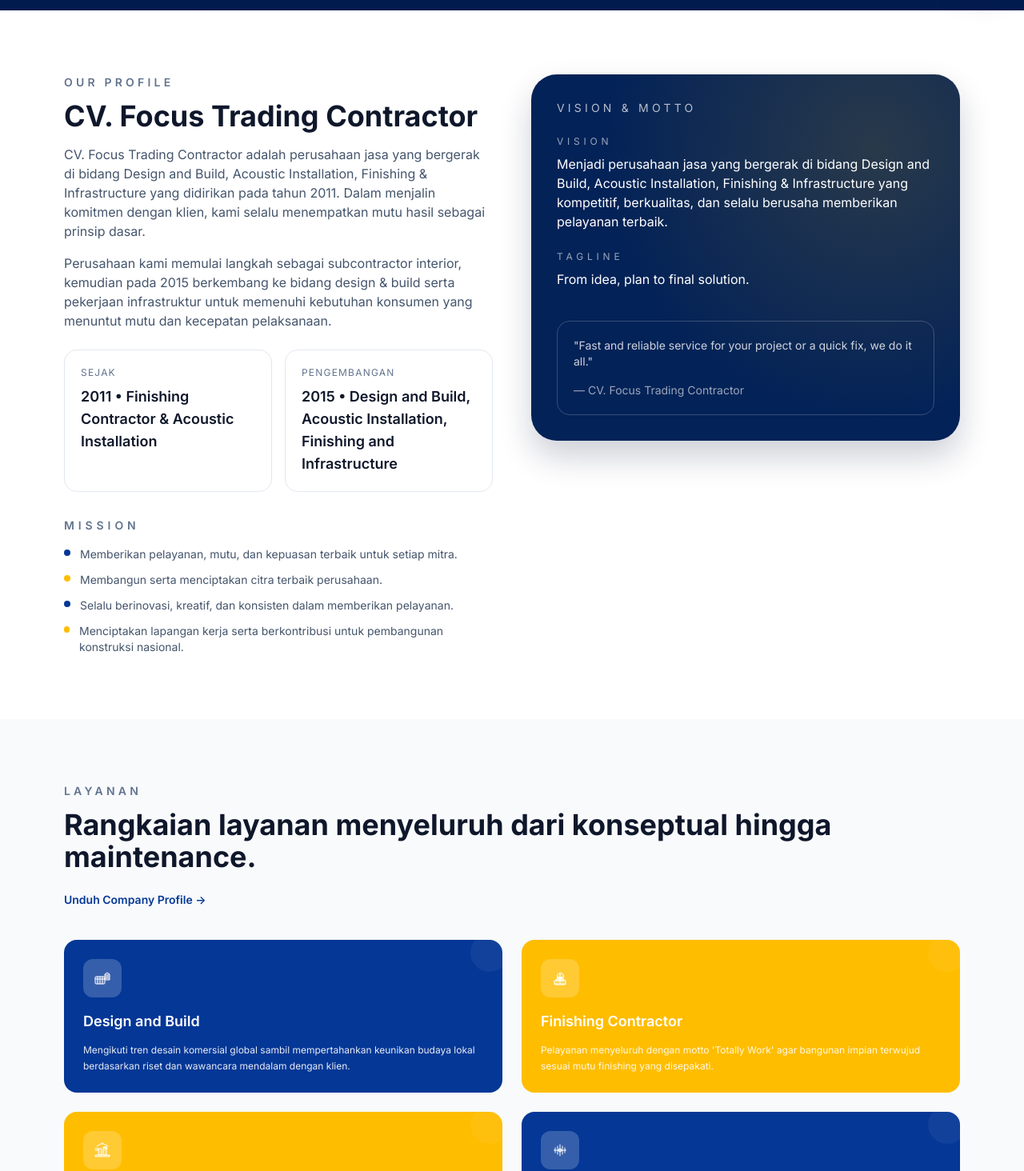
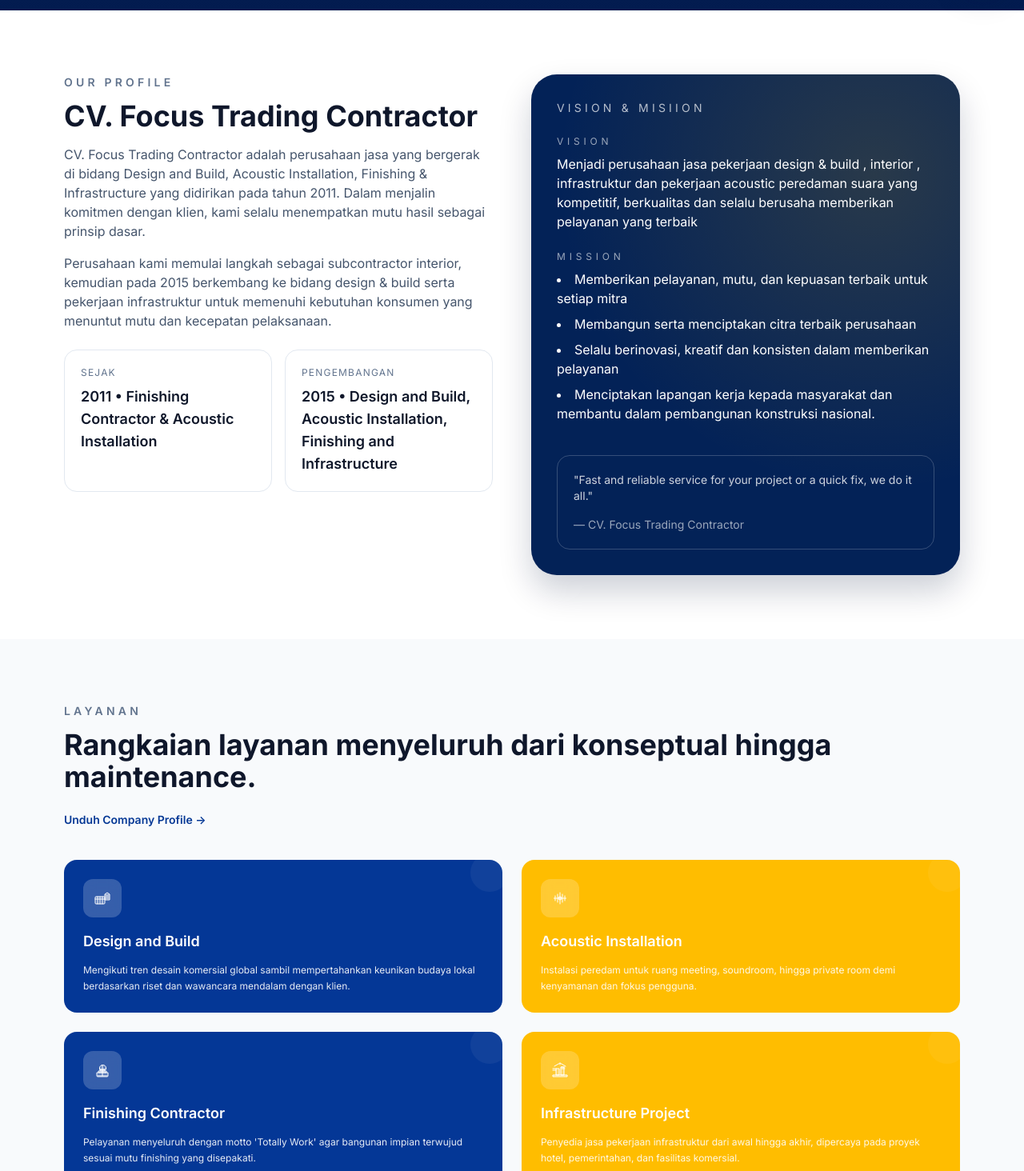
Before and after one commit to devferi/focus-website, a Next.js app: page / in a window 1280 px wide. Shown: the part 800-2264 px from the top of the page at 80% size. Built offline with nearby package versions, Linux system fonts and the light colour scheme; grey boxes are pictures that could not be loaded.

Commit message:
feat(components): update project details and services content
- Update project locations and descriptions in Hero component
- Reorder and enhance services list in Services component
- Revise vision and mission section in About component

```diff
--- a/src/components/About.tsx
+++ b/src/components/About.tsx
@@ -22,40 +22,26 @@
                 <p className="mt-2 text-lg font-semibold">2015 • Design and Build, Acoustic Installation,  Finishing and Infrastructure</p>
               </div>
             </div>
-            <p className="mt-8 text-sm font-semibold uppercase tracking-[0.35em] text-slate-500">Mission</p>
-            <ul className="mt-4 space-y-3 text-sm text-slate-600">
-              <li className="flex items-start gap-3">
-                <span className="mt-1 h-2 w-2 rounded-full bg-brand"></span>
-                <span>Memberikan pelayanan, mutu, dan kepuasan terbaik untuk setiap mitra.</span>
-              </li>
-              <li className="flex items-start gap-3">
-                <span className="mt-1 h-2 w-2 rounded-full bg-accent"></span>
-                <span>Membangun serta menciptakan citra terbaik perusahaan.</span>
-              </li>
-              <li className="flex items-start gap-3">
-                <span className="mt-1 h-2 w-2 rounded-full bg-brand"></span>
-                <span>Selalu berinovasi, kreatif, dan konsisten dalam memberikan pelayanan.</span>
-              </li>
-              <li className="flex items-start gap-3">
-                <span className="mt-1 h-2 w-2 rounded-full bg-accent"></span>
-                <span>Menciptakan lapangan kerja serta berkontribusi untuk pembangunan konstruksi nasional.</span>
-              </li>
-            </ul>
           </div>
           <div className="rounded-[32px] bg-brand-dark text-white p-8 shadow-soft relative overflow-hidden">
             <div className="absolute inset-0 opacity-30" style={{background: 'radial-gradient(circle at 80% 20%,rgba(255,189,0,.5),transparent 60%)'}}></div>
             <div className="relative">
-              <p className="text-sm uppercase tracking-[0.3em] text-white/70">Vision & Motto</p>
+              <p className="text-sm uppercase tracking-[0.3em] text-white/70">Vision & Misiion</p>
               <div className="mt-6 space-y-6 text-white/80">
                 <div>
-                  <p className="text-xs uppercase tracking-[0.4em] text-white/60">Vision</p>
+                  <p className="text-xs uppercase tracking-[0.4em] text-white/60">VISION</p>
                   <p className="mt-2 text-base text-white">
-                    Menjadi perusahaan jasa yang bergerak di bidang Design and Build, Acoustic Installation, Finishing & Infrastructure yang kompetitif, berkualitas, dan selalu berusaha memberikan pelayanan terbaik.
+                    Menjadi perusahaan jasa pekerjaan design & build , interior , infrastruktur dan pekerjaan acoustic peredaman suara yang kompetitif, berkualitas dan selalu berusaha memberikan pelayanan yang terbaik
                   </p>
                 </div>
                 <div>
-                  <p className="text-xs uppercase tracking-[0.4em] text-white/60">Tagline</p>
-                  <p className="mt-2 text-base text-white">From idea, plan to final solution.</p>
+                  <p className="text-xs uppercase tracking-[0.4em] text-white/60">MISSION</p>
+                  <ul className="mt-2 space-y-2 text-base text-white list-disc list-inside">
+                    <li>Memberikan pelayanan, mutu, dan kepuasan terbaik untuk setiap mitra</li>
+                    <li>Membangun serta menciptakan citra terbaik perusahaan</li>
+                    <li>Selalu berinovasi, kreatif dan konsisten dalam memberikan pelayanan</li>
+                    <li>Menciptakan lapangan kerja kepada masyarakat dan membantu dalam pembangunan konstruksi nasional.</li>
+                  </ul>
                 </div>
               </div>
               <div className="mt-10 rounded-2xl border border-white/20 p-5 text-sm text-white/80">
--- a/src/components/Hero.tsx
+++ b/src/components/Hero.tsx
@@ -6,15 +6,15 @@
   {
     id: 1,
     title: "Kaliandra Resort — Pandaan",
-    location: "Infrastructure • Pandaan",
+    location: "Design and Build • Pandaan",
     description: "Pekerjaan infrastruktur menyeluruh untuk kawasan resort",
     image: "https://cdn.rri.co.id/berita/Malang/o/1714714653918-WhatsApp_Image_2024-05-03_at_12.04.33/poe9mvbz2386oy7.jpeg",
     size: "> 15.000 m²"
   },
   {
     id: 2,
-    title: "Konstruksi Baja — Gempol",
-    location: "Infrastructure • Gempol",
+    title: "Konstruksi Baja",
+    location: "Design and Build • Gempol",
     description: "Pekerjaan struktur baja untuk fasilitas industri",
     image: "https://mandorpro.id/wp-content/uploads/2024/07/harga-borongan-baja-1.webp",
     size: "± 5.000 m²"
@@ -38,7 +38,7 @@
   {
     id: 5,
     title: "PT. Hertz Flavors Makmur Indonesia",
-    location: "Design & Build • Surabaya",
+    location: "Design & Build • Acoustic Installation • Finishing ",
     description: "Pekerjaan rancang bangun fasilitas kantor",
     image: "https://tobaccoreporter.com/wp-content/uploads/2023/11/OUTSIDE-FACTORY.jpg",
     size: "± 6.000 m²"
--- a/src/components/Services.tsx
+++ b/src/components/Services.tsx
@@ -29,6 +29,23 @@
     },
     {
       id: 2,
+      title: "Acoustic Installation",
+      description: "Instalasi peredam untuk ruang meeting, soundroom, hingga private room demi kenyamanan dan fokus pengguna.",
+      icon: (
+        <svg xmlns="http://www.w3.org/2000/svg" viewBox="0 0 48 48" fill="none" stroke="currentColor" strokeWidth="2">
+          <path d="M12 18v12" strokeLinecap="round"></path>
+          <path d="M18 14v20" strokeLinecap="round"></path>
+          <path d="M24 10v28" strokeLinecap="round"></path>
+          <path d="M30 14v20" strokeLinecap="round"></path>
+          <path d="M36 18v12" strokeLinecap="round"></path>
+          <path d="M9 24h30" strokeLinecap="round"></path>
+          <circle cx="24" cy="24" r="4" fill="rgba(255,255,255,.3)"></circle>
+        </svg>
+      ),
+      color: "#ffbd00",
+    },
+    {
+      id: 3,
       title: "Finishing Contractor",
       description: "Pelayanan menyeluruh dengan motto 'Totally Work' agar bangunan impian terwujud sesuai mutu finishing yang disepakati.",
       icon: (
@@ -40,10 +57,10 @@
           <path d="M12 38h24M24 11v27" strokeLinecap="round"></path>
         </svg>
       ),
-      color: "#ffbd00",
+      color: "#043796",
     },
     {
-      id: 3,
+      id: 4,
       title: "Infrastructure Project",
       description: "Penyedia jasa pekerjaan infrastruktur dari awal hingga akhir, dipercaya pada proyek hotel, pemerintahan, dan fasilitas komersial.",
       icon: (
@@ -56,23 +73,6 @@
         </svg>
       ),
       color: "#ffbd00",
-    },
-    {
-      id: 4,
-      title: "Acoustic Project",
-      description: "Instalasi peredam untuk ruang meeting, soundroom, hingga private room demi kenyamanan dan fokus pengguna.",
-      icon: (
-        <svg xmlns="http://www.w3.org/2000/svg" viewBox="0 0 48 48" fill="none" stroke="currentColor" strokeWidth="2">
-          <path d="M12 18v12" strokeLinecap="round"></path>
-          <path d="M18 14v20" strokeLinecap="round"></path>
-          <path d="M24 10v28" strokeLinecap="round"></path>
-          <path d="M30 14v20" strokeLinecap="round"></path>
-          <path d="M36 18v12" strokeLinecap="round"></path>
-          <path d="M9 24h30" strokeLinecap="round"></path>
-          <circle cx="24" cy="24" r="4" fill="rgba(255,255,255,.3)"></circle>
-        </svg>
-      ),
-      color: "#043796",
     }
   ];
 
```
